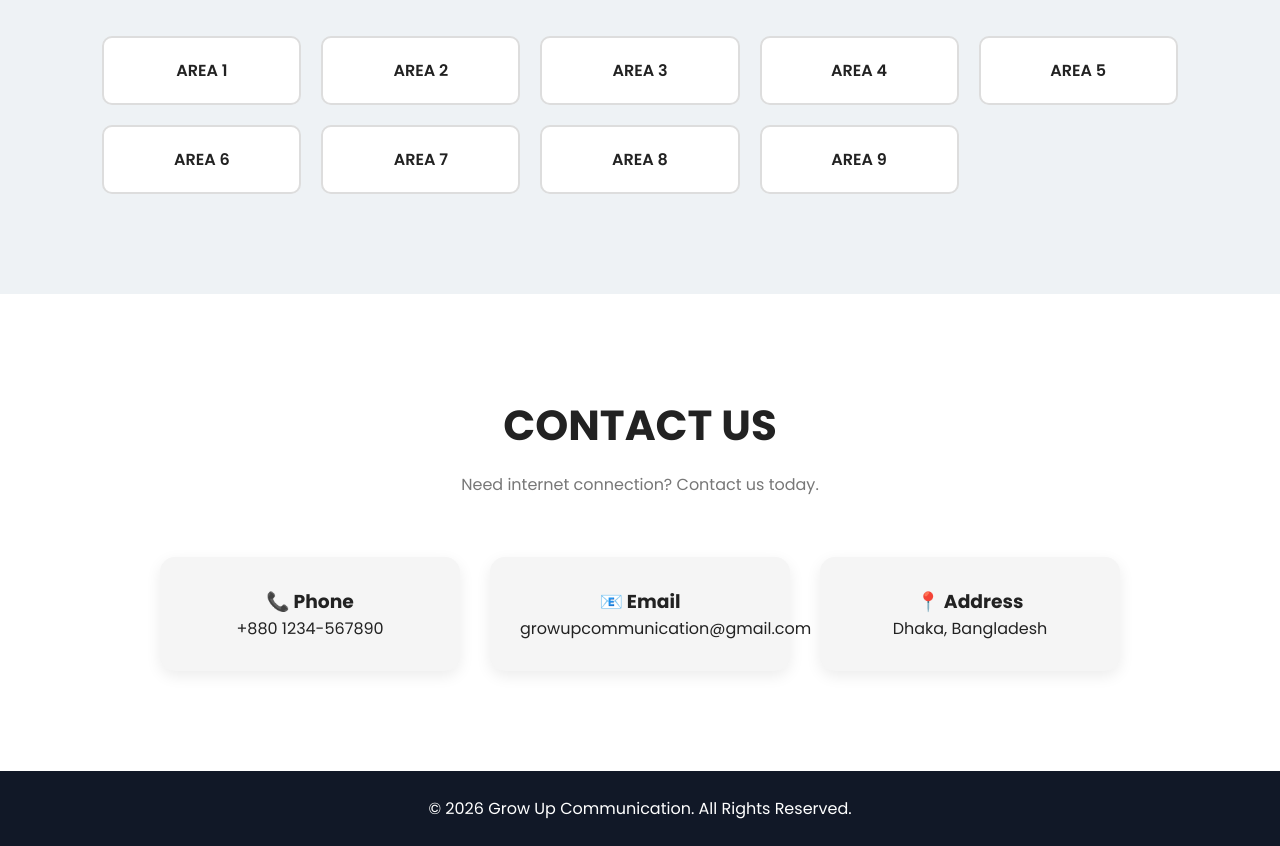
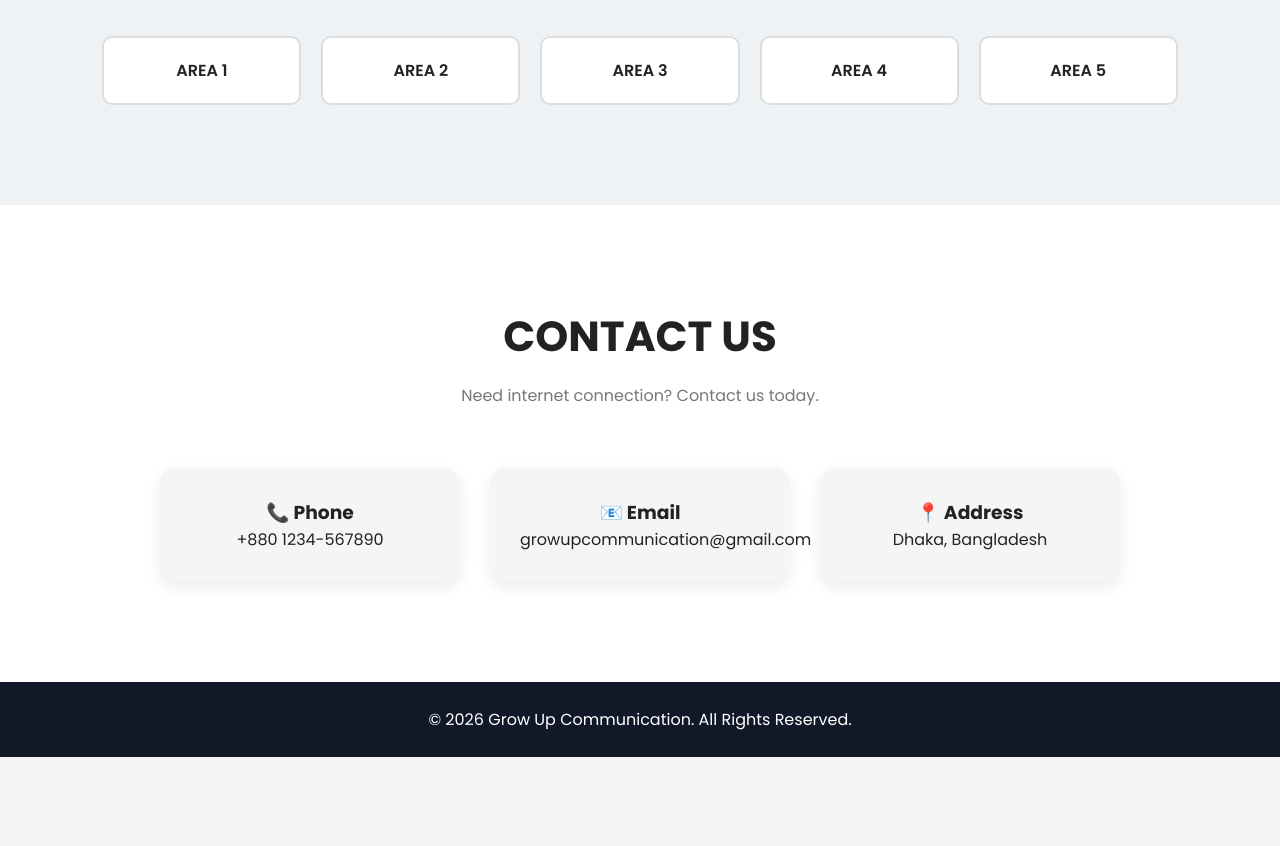
Before and after one commit to NET24BD/GrowUp-Communication, a plain HTML site: page index.html in a window 1280 px wide. Shown: the part 3080-3926 px from the top of the page. After the commit the page ends 3837 px from the top, so only its background shows below. Drawn offline with Linux system fonts and the light colour scheme.

Commit message:
Update index.html

```diff
--- a/index.html
+++ b/index.html
@@ -637,11 +637,6 @@ BDIX SERVER
 <div class="coverage-box">AREA 3</div>
 <div class="coverage-box">AREA 4</div>
 <div class="coverage-box">AREA 5</div>
-
-<div class="coverage-box">AREA 6</div>
-<div class="coverage-box">AREA 7</div>
-<div class="coverage-box">AREA 8</div>
-<div class="coverage-box">AREA 9</div>
 </div>
 
 </section>
```
